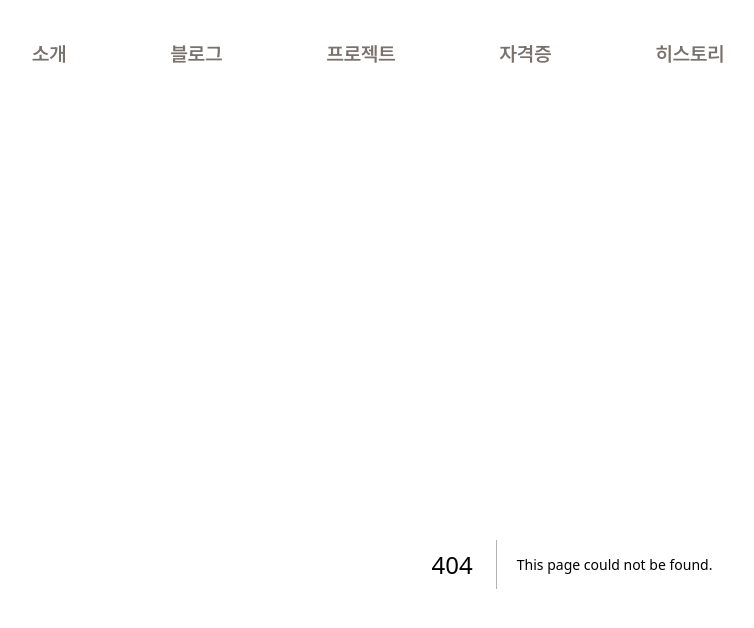
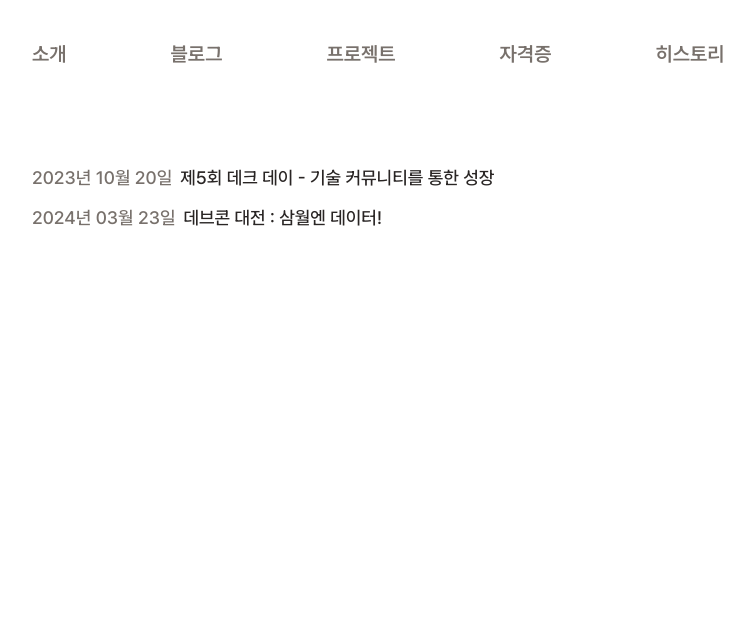
Before and after one commit to enbraining/portfolio, a Next.js app: page /history in a window 1280 px wide. Before the commit this address had no page. Shown: the top 628 px of the page, without its empty margins (68-822 px from the left). Built offline with nearby package versions, Linux system fonts and the light colour scheme.

Commit message:
udpate history

```diff
--- /dev/null
+++ b/app/blog/page.tsx
@@ -0,0 +1,5 @@
+export default function Page(){
+    return (
+        <p>아직 뭐 없음</p>
+    )
+}
--- /dev/null
+++ b/app/certificate/page.tsx
@@ -0,0 +1,5 @@
+export default function Page(){
+    return (
+        <p>아직 뭐 없음</p>
+    )
+}
--- a/app/components/Header.tsx
+++ b/app/components/Header.tsx
@@ -4,10 +4,10 @@ export default function Header(){
     return (
         <header className="flex gap-x-[6.5rem] pb-24 font-semibold text-xl text-stone-500">
             <Link href={'/'}>소개</Link>
-            <Link href={'/'}>블로그</Link>
-            <Link href={'/'}>프로젝트</Link>
-            <Link href={'/'}>자격증</Link>
-            <Link href={'/'}>히스토리</Link>
+            <Link href={'/blog'}>블로그</Link>
+            <Link href={'/project'}>프로젝트</Link>
+            <Link href={'/certificate'}>자격증</Link>
+            <Link href={'/history'}>히스토리</Link>
         </header>
     )
 }
--- /dev/null
+++ b/app/history/page.tsx
@@ -0,0 +1,23 @@
+export default function Page(){
+    const histories = [
+        {
+            id: 1,
+            name: "제5회 데크 데이 - 기술 커뮤니티를 통한 성장",
+            date: "2023년 10월 20일"
+        },
+        {
+            id: 2,
+            name: "데브콘 대전 : 삼월엔 데이터!",
+            date: "2024년 03월 23일"
+        }
+    ]
+
+    return (
+        <main>
+            {histories.map(history => <div className="flex font-medium pb-3 text-lg gap-x-2" key={history.id}>
+                <p className="text-stone-500">{history.date}</p>
+                <p className="text-stone-800">{history.name}</p>
+            </div>)}
+        </main>
+    )
+}
--- a/app/page.tsx
+++ b/app/page.tsx
@@ -12,7 +12,7 @@ export default function Home() {
         <h1 className="text-3xl font-semibold">개발이 재미있는</h1>
         <h1 className="text-3xl font-semibold">풀스택 개발자, <Bold input="김동학" />입니다</h1>
       </div>
-      <div className="flex gap-x-3 text-md font-medium">
+      <div className="flex gap-x-3 font-medium">
         <GithubLink />
         <LinkedInLink />
       </div>
--- /dev/null
+++ b/app/project/page.tsx
@@ -0,0 +1,5 @@
+export default function Page(){
+    return (
+        <p>아직 뭐 없음</p>
+    )
+}
```
